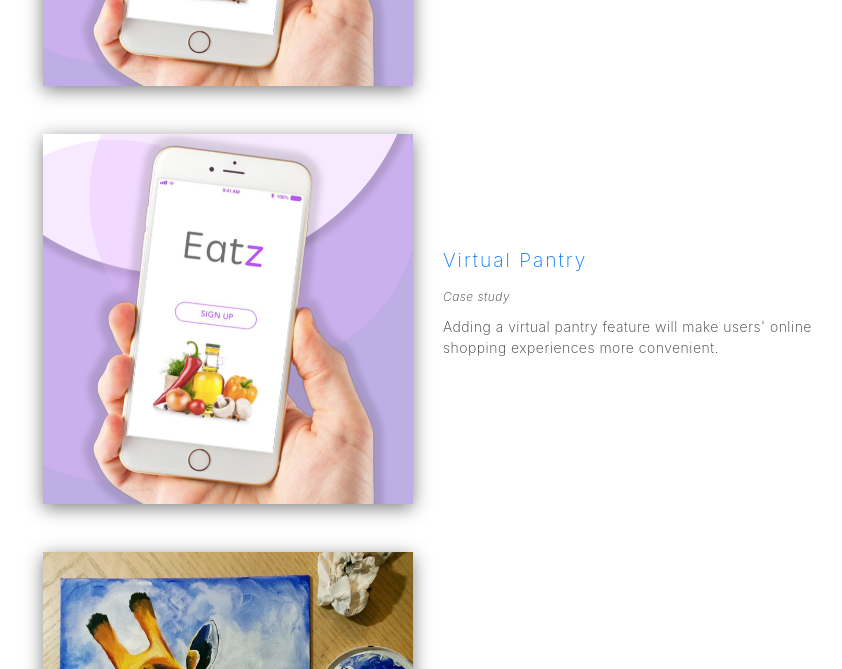
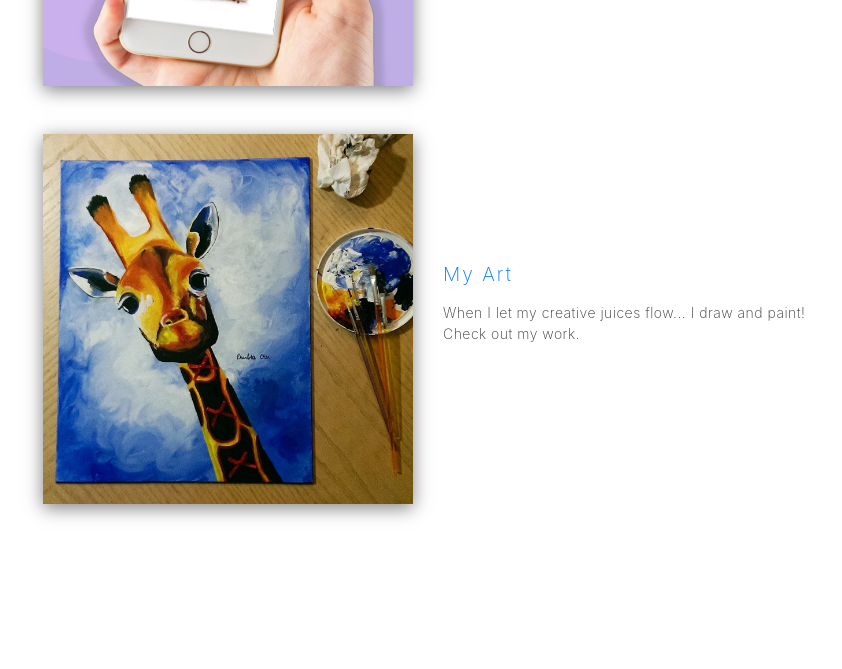
Before and after one commit to chenicus/webite, a website with bundled scripts: page index.html in a window 1280 px wide. Shown: the part 2640-3309 px from the top of the page, without its empty margins (212-1054 px from the left). Built offline with nearby package versions, Linux system fonts and the light colour scheme.

Commit message:
removed unfinished case study

```diff
--- a/index.html
+++ b/index.html
@@ -173,7 +173,7 @@
             </div>
           </div>
 
-          <div class="row align-items-center mb-4 mb-lg-5">
+          <!-- <div class="row align-items-center mb-4 mb-lg-5">
             <div class="col-md-6 text-center">
                   <a href="/saveonfoods.html"><img class="img-fluid portfolio-img screenshot-img mx-auto mb-3 mb-lg-0" src="img/eatz.jpg" alt=""></a>
             </div>
@@ -184,7 +184,7 @@
                 <p class="project-description mb-0">Adding a virtual pantry feature will make users' online shopping experiences more convenient.</p>
               </div>
             </div>
-          </div>
+          </div> -->
 
           <div class="row align-items-center mb-4 mb-lg-5">
             <div class="col-md-6 text-center">
```
